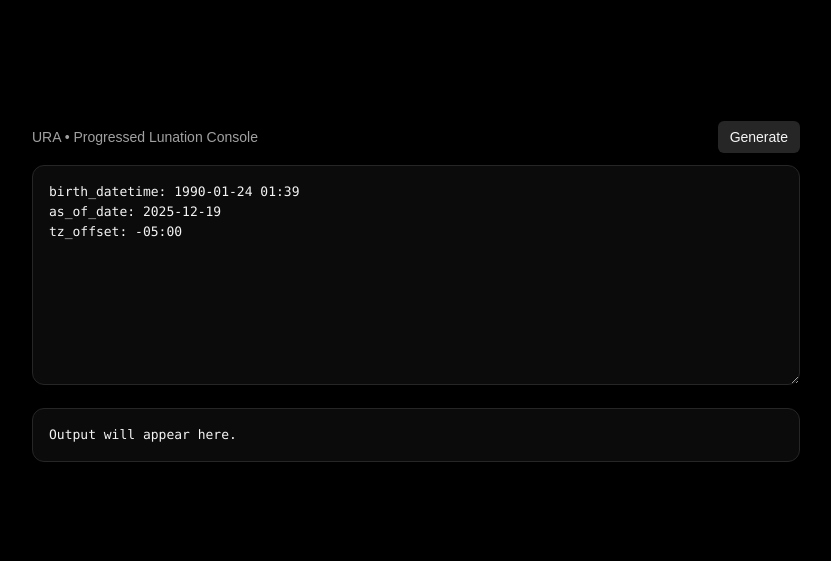
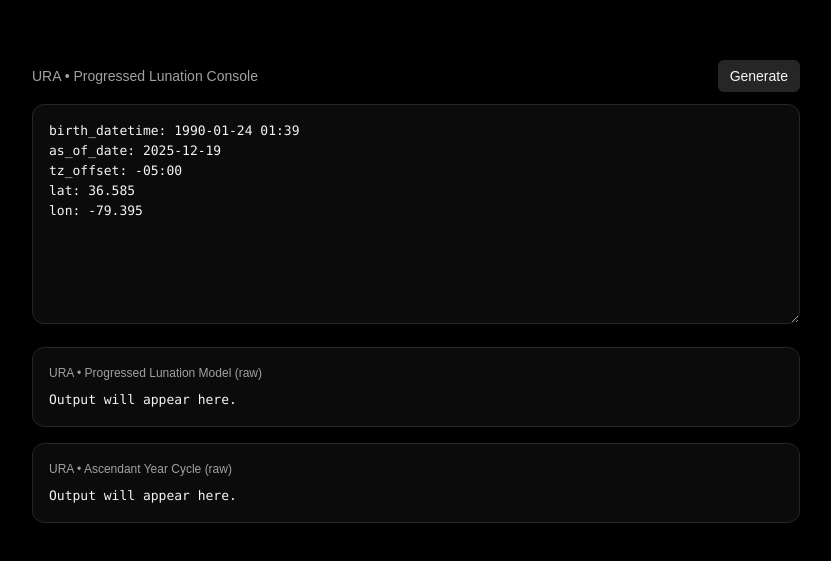
Before and after one commit to jaysperspective/URA, a Next.js app in the folder web/: page /lunation in a window 1280 px wide. Shown: the part 109-670 px from the top of the page, without its empty margins (224-1055 px from the left). Built offline with nearby package versions, Linux system fonts and the light colour scheme.

Commit message:
Update page.tsx

```diff
--- a/web/src/app/lunation/page.tsx
+++ b/web/src/app/lunation/page.tsx
@@ -5,37 +5,95 @@ import React, { useMemo, useState } from "react";
 
 export default function LunationConsolePage() {
   const [input, setInput] = useState(
-`birth_datetime: 1990-01-24 01:39
+    `birth_datetime: 1990-01-24 01:39
 as_of_date: 2025-12-19
-tz_offset: -05:00`
+tz_offset: -05:00
+lat: 36.585
+lon: -79.395`
   );
-  const [out, setOut] = useState<string>("");
+
+  const [lunationOut, setLunationOut] = useState<string>("");
+  const [ascYearOut, setAscYearOut] = useState<string>("");
   const [loading, setLoading] = useState(false);
 
   const placeholder = useMemo(
     () =>
       [
         "birth_datetime: YYYY-MM-DD HH:MM",
-        "as_of_date: YYYY-MM-DD  (optional, defaults today)",
-        "tz_offset: -05:00      (optional, defaults -05:00)",
+        "as_of_date: YYYY-MM-DD",
+        "tz_offset: -05:00",
+        "lat: 36.585           (required for asc-year)",
+        "lon: -79.395          (required for asc-year)",
       ].join("\n"),
     []
   );
 
+  function pretty(obj: any) {
+    try {
+      return JSON.stringify(obj, null, 2);
+    } catch {
+      return String(obj);
+    }
+  }
+
+  async function postKV(endpoint: string, text: string) {
+    const res = await fetch(endpoint, {
+      method: "POST",
+      headers: { "content-type": "text/plain" },
+      body: text,
+    });
+
+    let data: any = null;
+    try {
+      data = await res.json();
+    } catch {
+      // If it ever returns non-JSON, capture raw text
+      const t = await res.text().catch(() => "");
+      data = { ok: false, error: "Non-JSON response", raw: t };
+    }
+
+    return { res, data };
+  }
+
   async function run() {
     setLoading(true);
-    setOut("");
+    setLunationOut("");
+    setAscYearOut("");
+
     try {
-      const res = await fetch("/api/lunation", {
-        method: "POST",
-        headers: { "content-type": "application/json" },
-        body: JSON.stringify({ text: input }),
-      });
-      const data = await res.json();
-      if (!res.ok) setOut(`ERROR\n${data?.error ?? "Unknown error"}`);
-      else setOut(data.text);
+      // Run both in parallel from the same textarea input
+      const [lun, asc] = await Promise.all([
+        postKV("/api/lunation", input),
+        postKV("/api/asc-year", input),
+      ]);
+
+      if (!lun.res.ok || lun.data?.ok === false) {
+        setLunationOut(
+          `ERROR\n${pretty({
+            status: lun.res.status,
+            error: lun.data?.error ?? "Unknown error",
+            response: lun.data,
+          })}`
+        );
+      } else {
+        setLunationOut(pretty(lun.data));
+      }
+
+      if (!asc.res.ok || asc.data?.ok === false) {
+        setAscYearOut(
+          `ERROR\n${pretty({
+            status: asc.res.status,
+            error: asc.data?.error ?? "Unknown error",
+            response: asc.data,
+          })}`
+        );
+      } else {
+        setAscYearOut(pretty(asc.data));
+      }
     } catch (e: any) {
-      setOut(`ERROR\n${e?.message ?? String(e)}`);
+      const msg = e?.message ?? String(e);
+      setLunationOut(`ERROR\n${msg}`);
+      setAscYearOut(`ERROR\n${msg}`);
     } finally {
       setLoading(false);
     }
@@ -50,7 +108,7 @@ tz_offset: -05:00`
           </div>
           <button
             onClick={run}
-            className="text-sm px-3 py-1.5 rounded-md bg-neutral-800 hover:bg-neutral-700 active:bg-neutral-600"
+            className="text-sm px-3 py-1.5 rounded-md bg-neutral-800 hover:bg-neutral-700 active:bg-neutral-600 disabled:opacity-50"
             disabled={loading}
           >
             {loading ? "Generating…" : "Generate"}
@@ -66,12 +124,31 @@ tz_offset: -05:00`
           spellCheck={false}
         />
 
-        <pre
-          className="w-full mt-4 rounded-xl bg-[#0b0b0c] border border-neutral-800 p-4 text-[13px] leading-5 whitespace-pre-wrap"
-          style={{ fontFamily: "Menlo, Monaco, Consolas, monospace" }}
-        >
-          {out || "Output will appear here."}
-        </pre>
+        {/* Progressed Lunation box */}
+        <div className="w-full mt-4 rounded-xl bg-[#0b0b0c] border border-neutral-800 p-4">
+          <div className="text-[12px] text-neutral-400 mb-2">
+            URA • Progressed Lunation Model (raw)
+          </div>
+          <pre
+            className="text-[13px] leading-5 whitespace-pre-wrap break-words"
+            style={{ fontFamily: "Menlo, Monaco, Consolas, monospace" }}
+          >
+            {lunationOut || "Output will appear here."}
+          </pre>
+        </div>
+
+        {/* Ascendant Year box (new) */}
+        <div className="w-full mt-4 rounded-xl bg-[#0b0b0c] border border-neutral-800 p-4">
+          <div className="text-[12px] text-neutral-400 mb-2">
+            URA • Ascendant Year Cycle (raw)
+          </div>
+          <pre
+            className="text-[13px] leading-5 whitespace-pre-wrap break-words"
+            style={{ fontFamily: "Menlo, Monaco, Consolas, monospace" }}
+          >
+            {ascYearOut || "Output will appear here."}
+          </pre>
+        </div>
       </div>
     </div>
   );
```
